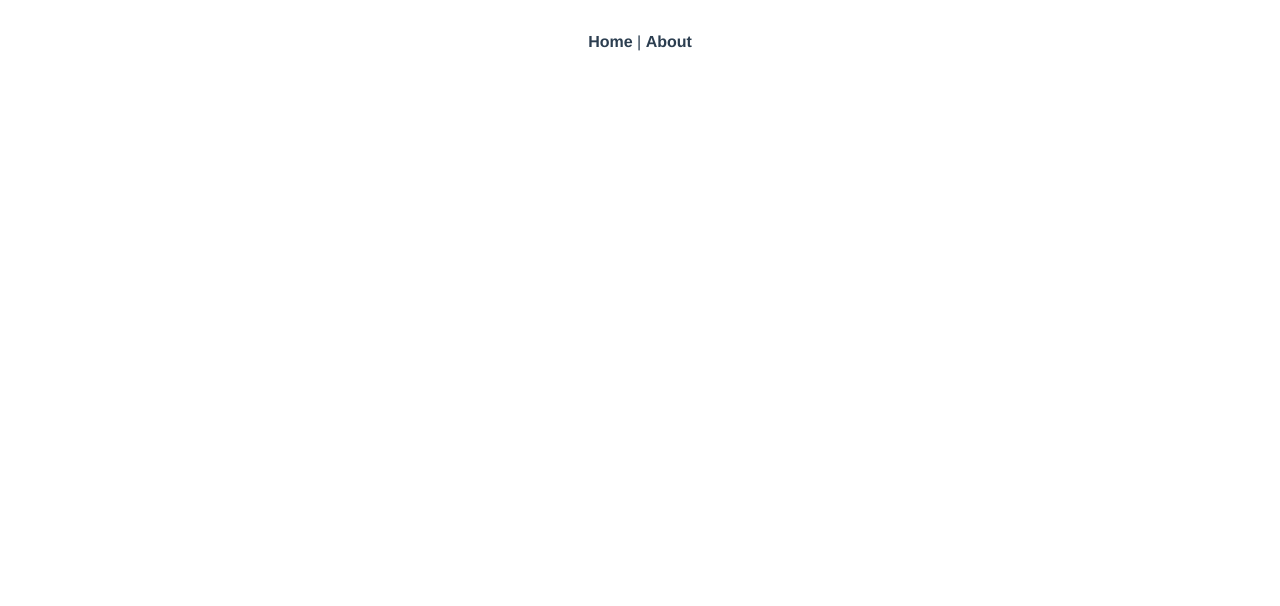
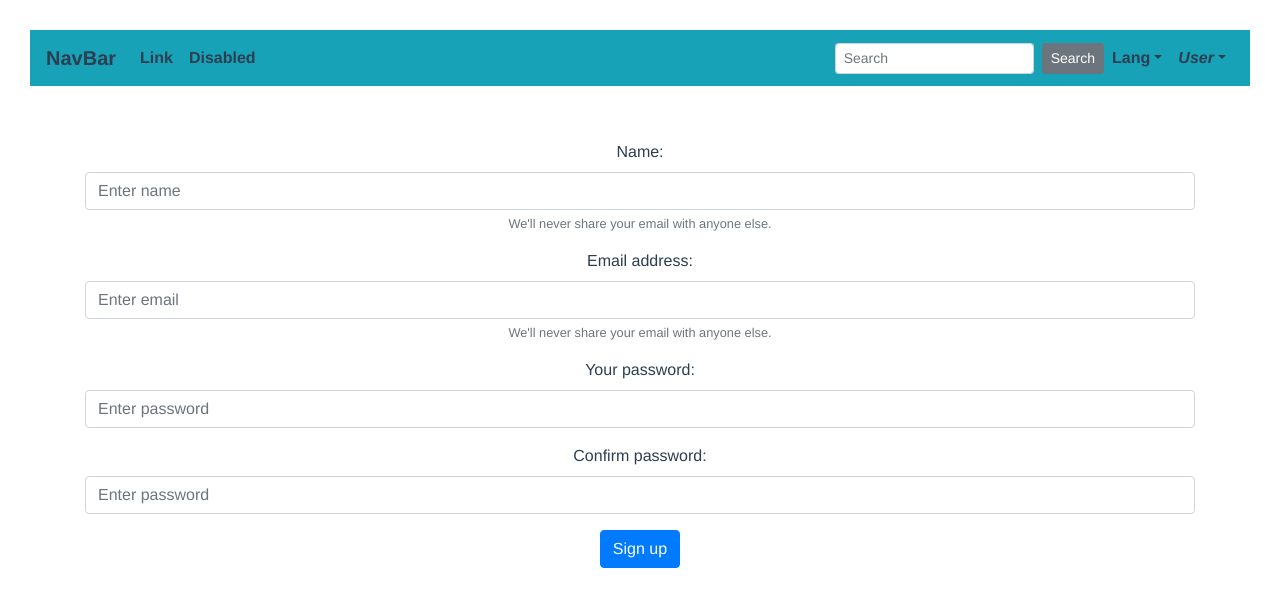
Before and after one commit to dltbwoddl/vueexpressmongodb, a Vue app in the folder taskmanager/front/: page /signup in a window 1280 px wide. Shown: the top 606 px of the page. Built offline with nearby package versions, Linux system fonts and the light colour scheme.

Commit message:
10/18
10/18

```diff
--- a/taskmanager/front/src/App.vue
+++ b/taskmanager/front/src/App.vue
@@ -1,12 +1,22 @@
 <template>
   <div id="app">
     <div id="nav">
-      <router-link to="/">Home</router-link> |
-      <router-link to="/about">About</router-link>
+      <Navbar/>
     </div>
-    <router-view/>
+    <b-container>
+      <router-view/>
+    </b-container>
   </div>
 </template>
+
+<script>
+import Navbar from './components/Navbar'
+export default {
+  components : {
+    Navbar
+  }
+}
+</script>
 
 <style lang="scss">
 #app {
--- /dev/null
+++ b/taskmanager/front/src/components/Navbar.vue
@@ -0,0 +1,48 @@
+<template>
+  <b-navbar toggleable="lg" type="dark" variant="info">
+    <b-navbar-brand href="#">NavBar</b-navbar-brand>
+
+    <b-navbar-toggle target="nav-collapse"></b-navbar-toggle>
+
+    <b-collapse id="nav-collapse" is-nav>
+      <b-navbar-nav>
+        <b-nav-item href="#">Link</b-nav-item>
+        <b-nav-item href="#" disabled>Disabled</b-nav-item>
+      </b-navbar-nav>
+
+      <!-- Right aligned nav items -->
+      <b-navbar-nav class="ml-auto">
+        <b-nav-form>
+          <b-form-input size="sm" class="mr-sm-2" placeholder="Search"></b-form-input>
+          <b-button size="sm" class="my-2 my-sm-0" type="submit">Search</b-button>
+        </b-nav-form>
+
+        <b-nav-item-dropdown text="Lang" right>
+          <b-dropdown-item href="#">EN</b-dropdown-item>
+          <b-dropdown-item href="#">ES</b-dropdown-item>
+          <b-dropdown-item href="#">RU</b-dropdown-item>
+          <b-dropdown-item href="#">FA</b-dropdown-item>
+        </b-nav-item-dropdown>
+
+        <b-nav-item-dropdown right>
+          <!-- Using 'button-content' slot -->
+          <template v-slot:button-content>
+            <em>User</em>
+          </template>
+          <b-dropdown-item href="#">Profile</b-dropdown-item>
+          <b-dropdown-item href="#">Sign Out</b-dropdown-item>
+        </b-nav-item-dropdown>
+      </b-navbar-nav>
+    </b-collapse>
+  </b-navbar>
+</template>
+
+<script>
+export default {
+
+}
+</script>
+
+<style>
+
+</style>
--- /dev/null
+++ b/taskmanager/front/src/pages/login/index.vue
@@ -0,0 +1,53 @@
+<template>
+  <div class="mt-4">
+    <b-form @submit.prevent="onSubmit()">
+      <b-form-group
+        id="input-group-1"
+        label="Email address:"
+        label-for="input-1"
+        description="We'll never share your email with anyone else."
+      >
+        <b-form-input
+          id="input-1"
+          v-model="form.email"
+          type="email"
+          required
+          placeholder="Enter email"
+        ></b-form-input>
+      </b-form-group>
+
+      <b-form-group id="input-group-2" label="Your password:" label-for="input-2">
+        <b-form-input
+          id="input-2"
+          type="password"
+          v-model="form.password"
+          required
+          placeholder="Enter name"
+        ></b-form-input>
+      </b-form-group>
+      <b-button type="submit" variant="primary">Login</b-button>
+    </b-form>
+  </div>
+</template>
+
+<script>
+export default {
+    data(){
+        return{
+            form:{
+                email :'',
+                password : ''
+            }
+        }
+    },
+    methods:{
+        onSubmit(){
+            console.log(this.from)
+        }
+    }
+}
+</script>
+
+<style>
+
+</style>
--- /dev/null
+++ b/taskmanager/front/src/pages/signup/index.vue
@@ -0,0 +1,80 @@
+<template>
+  <div class="mt-4">
+    <b-form @submit.prevent="onSubmit()">
+      <b-form-group
+        id="input-group-1"
+        label="Name:"
+        label-for="input-1"
+        description="We'll never share your email with anyone else."
+      >
+        <b-form-input
+          id="input-1"
+          v-model="form.name"
+          type="text"
+          required
+          placeholder="Enter name"
+        ></b-form-input>
+      </b-form-group>
+
+    <b-form-group
+        id="input-group-2"
+        label="Email address:"
+        label-for="input-2"
+        description="We'll never share your email with anyone else."
+      >
+        <b-form-input
+          id="input-2"
+          v-model="form.email"
+          type="email"
+          required
+          placeholder="Enter email"
+        ></b-form-input>
+      </b-form-group>
+
+      <b-form-group id="input-group-3" label="Your password:" label-for="input-3">
+        <b-form-input
+          id="input-3"
+          type="password"
+          v-model="form.password"
+          required
+          placeholder="Enter password"
+        ></b-form-input>
+      </b-form-group>
+
+      <b-form-group id="input-group-4" label="Confirm password:" label-for="input-4">
+        <b-form-input
+          id="input-4"
+          type="password"
+          v-model="form.ConfirmPassword"
+          required
+          placeholder="Enter password"
+        ></b-form-input>
+      </b-form-group>
+      <b-button type="submit" variant="primary">Sign up</b-button>
+    </b-form>
+  </div>
+</template>
+
+<script>
+export default {
+    data(){
+        return{
+            form:{
+                email :'',
+                password : '',
+                name : '',
+                ConfirmPassword : ''
+            }
+        }
+    },
+    methods:{
+        onSubmit(){
+            console.log(this.from)
+        }
+    }
+}
+</script>
+
+<style>
+
+</style>
--- a/taskmanager/front/src/router/index.js
+++ b/taskmanager/front/src/router/index.js
@@ -1,6 +1,8 @@
 import Vue from 'vue'
 import VueRouter from 'vue-router'
 import Home from '../views/Home.vue'
+import Login from "@/pages/login";
+import Signup from "@/pages/signup";
 
 Vue.use(VueRouter)
 
@@ -11,12 +13,14 @@ const routes = [
     component: Home
   },
   {
-    path: '/about',
-    name: 'About',
-    // route level code-splitting
-    // this generates a separate chunk (about.[hash].js) for this route
-    // which is lazy-loaded when the route is visited.
-    component: () => import(/* webpackChunkName: "about" */ '../views/About.vue')
+    path : '/login',
+    name : 'Login',
+    component : Login
+  },
+  {
+    path : '/signup',
+    name : 'Signup',
+    component : Signup
   }
 ]
 
```
Also changed, not shown: 1 other file (tests, documents, lock files or other folders).
